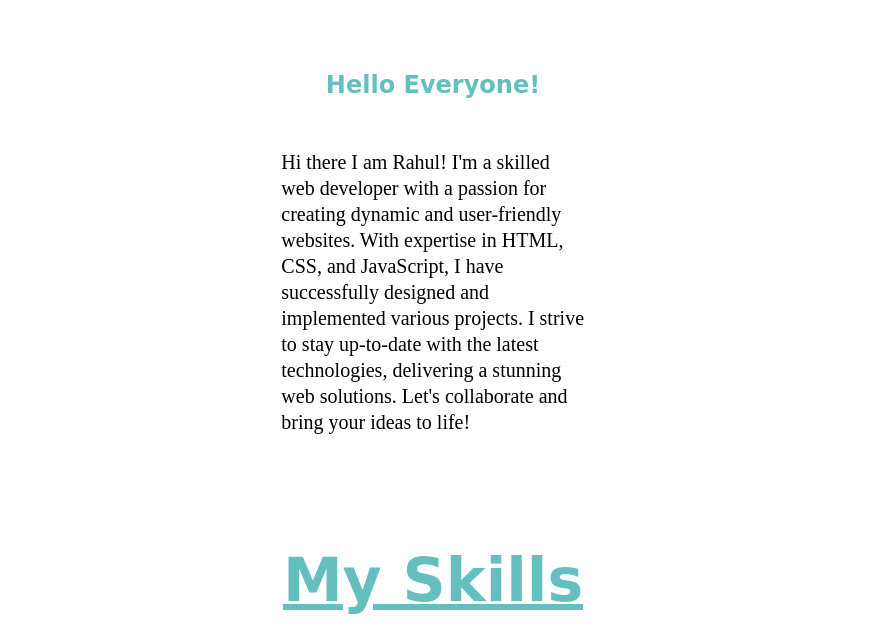
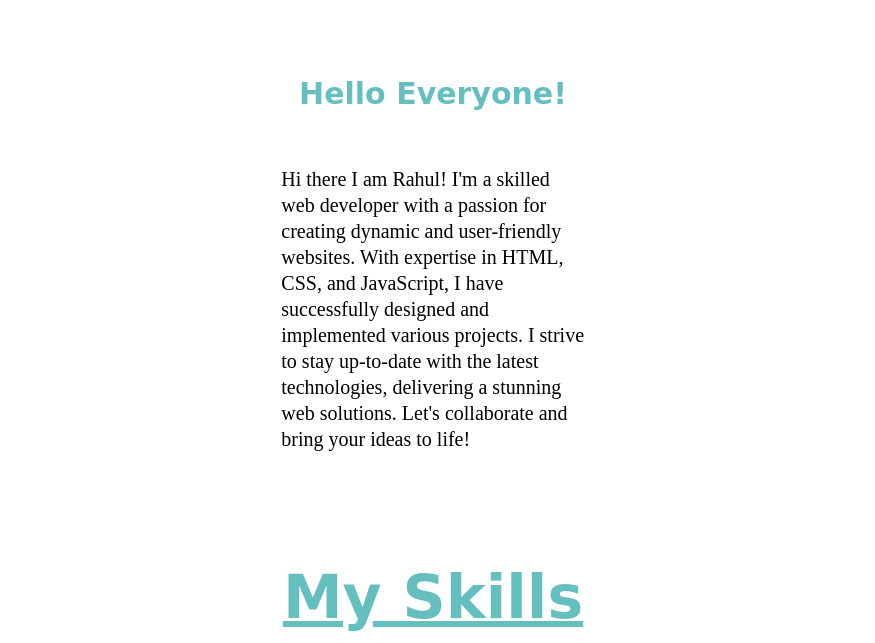
Before and after one commit to VRAHUL1232/Professional-Webpage, a plain HTML site: page index.html in a window 1280 px wide. Shown: the part 1243-1886 px from the top of the page, without its empty margins (207-1082 px from the left). Drawn offline with Linux system fonts and the light colour scheme; a web font is replaced by a local one.

Commit message:
Update index.html

```diff
--- a/index.html
+++ b/index.html
@@ -27,7 +27,7 @@
     </div>
     <div class="mid-container">
         <img  class="profile" src="./assets/images/rahullink.jpg" alt="rahul">
-        <h2 style="font-family: cursive;">Hello Everyone!</h2>
+        <h2 style="font-family: cursive;font-size:30px;">Hello Everyone!</h2>
         <p> Hi there I am Rahul! I'm a skilled web developer with a passion for creating dynamic and user-friendly websites. With expertise in HTML, CSS, and JavaScript, I have successfully designed and implemented various projects. I strive to stay up-to-date with the latest technologies, delivering a stunning web solutions. Let's collaborate and bring your ideas to life!</p>
         <h1  style="Verdana, Geneva, Tahoma, sans-serif"><span style="text-decoration:underline;"> My Skills</span></h1>
             <div class="parent">
```
